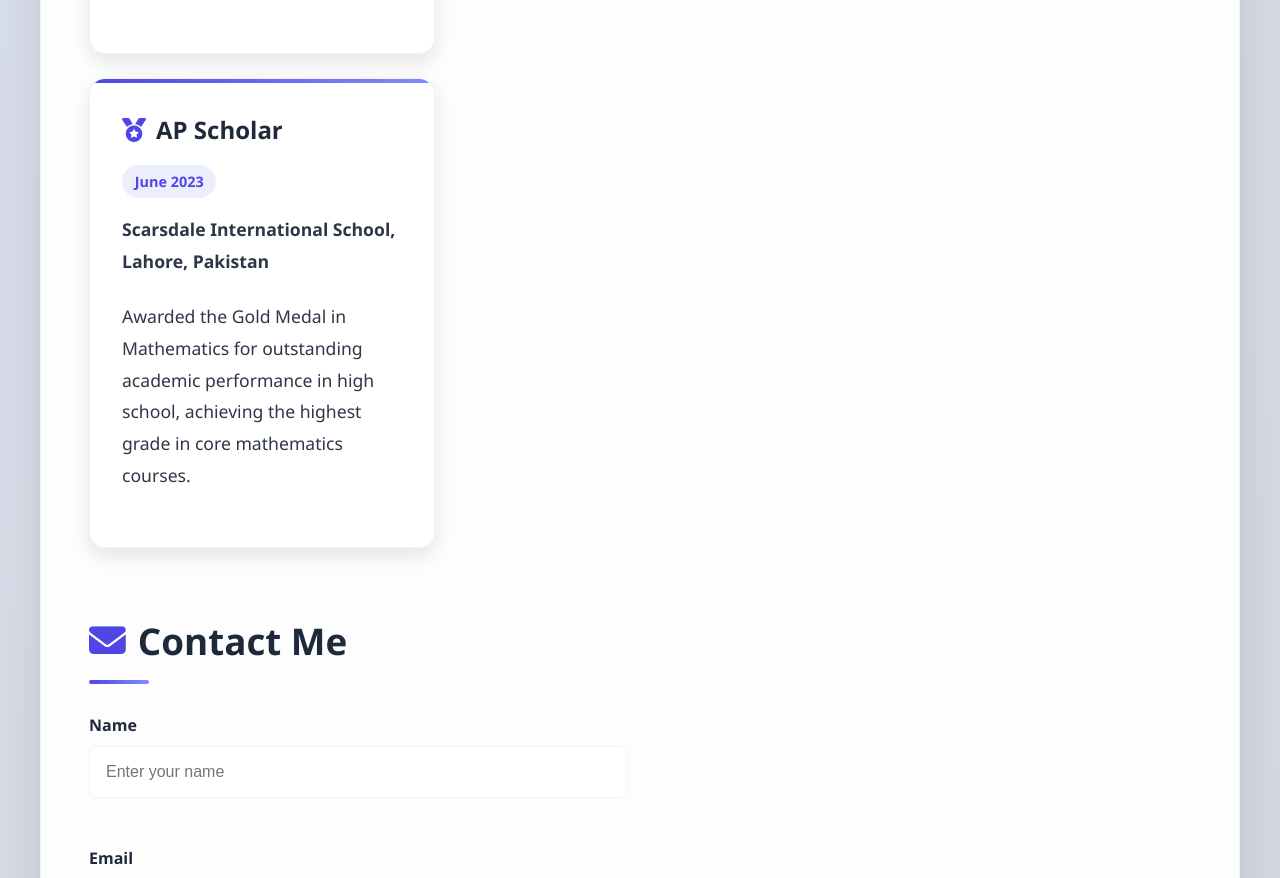
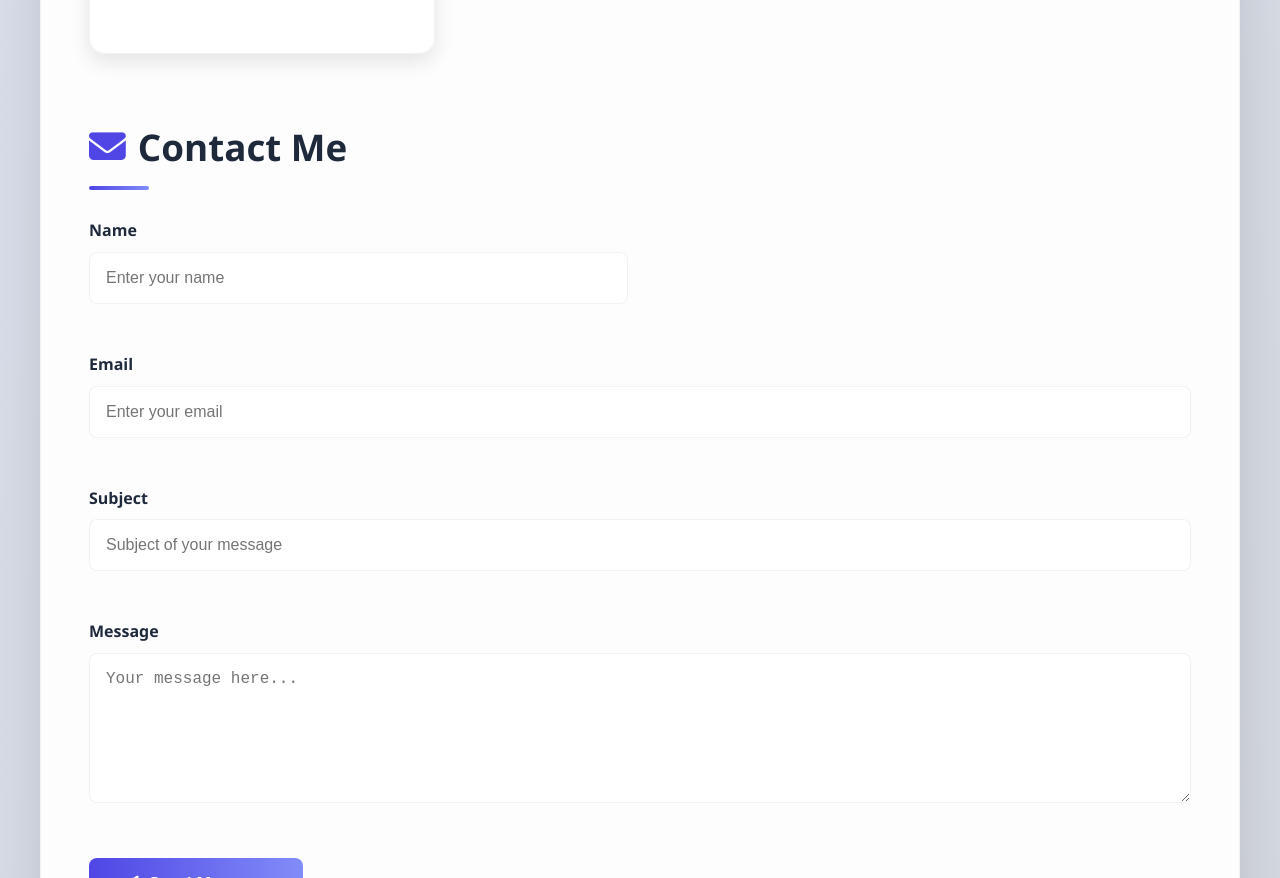
Before and after one commit to codewithakbar11/github-portfolio, a plain HTML site: page index.html in a window 1280 px wide. Shown: the part 5117-5995 px from the top of the page. Drawn offline with Linux system fonts and the light colour scheme.

Commit message:
Update index.html

```diff
--- a/index.html
+++ b/index.html
@@ -178,16 +178,6 @@
           </p>
         </div>
       </div>
-      <div class="card-grid">
-        <div class="card">
-          <h3><i class="fas fa-medal"></i>AP Scholar</h3>
-          <div class="date">June 2023</div>
-          <p><strong>Scarsdale International School, Lahore, Pakistan</strong></p>
-          <p>
-            Awarded the Gold Medal in Mathematics for outstanding academic performance in high school, achieving the highest grade in core mathematics courses.
-          </p>
-        </div>
-      </div>
     </section>
 
     <section id="contact">
```
